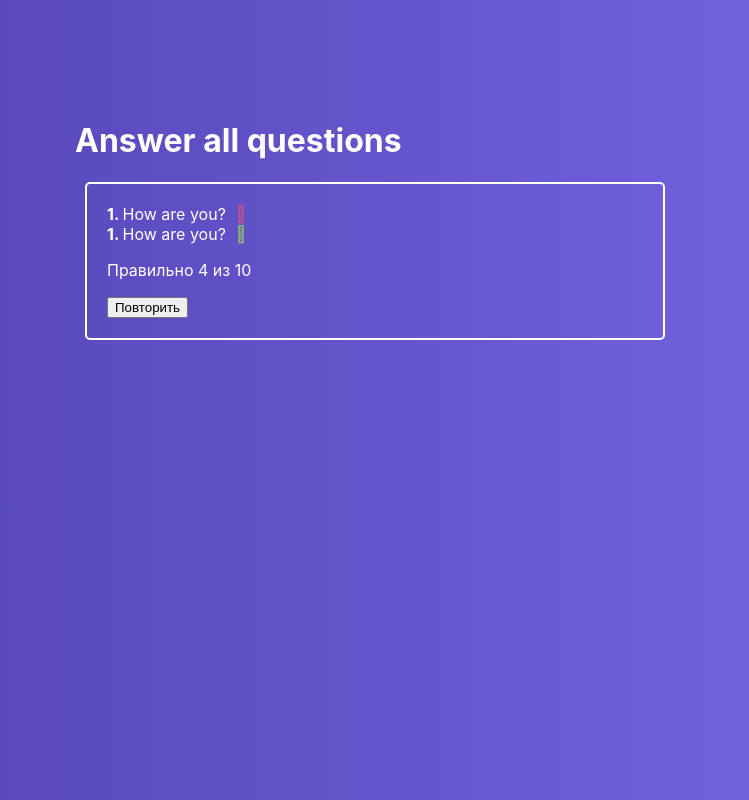
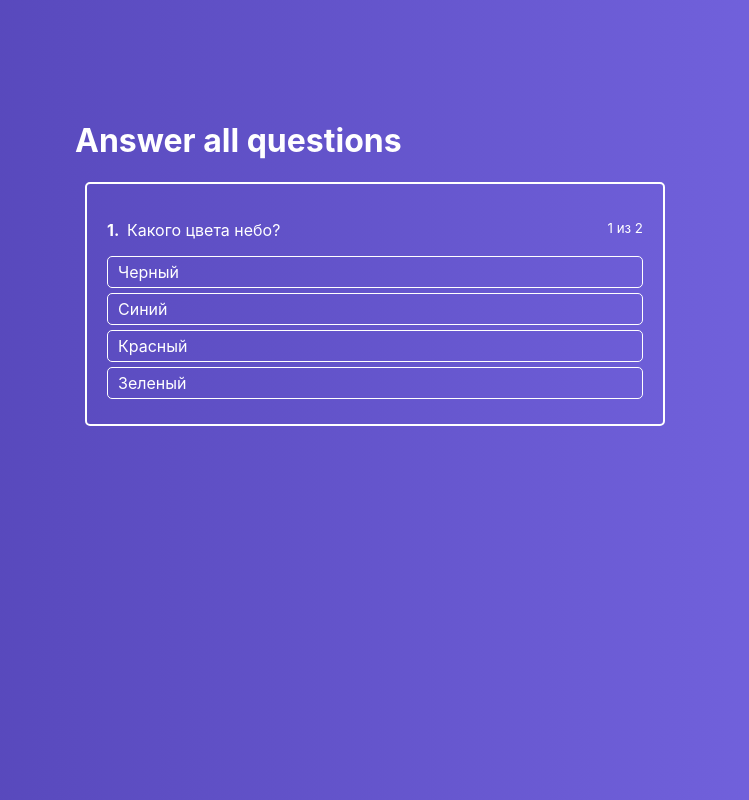
Before and after one commit to Venul/Learn_react-quiz, a React (Create React App) app: page / in a window 1280 px wide. Shown: the whole page, without its empty margins (265-1014 px from the left). Built offline with nearby package versions, Linux system fonts and the light colour scheme.

Commit message:
6.13: calculate results

```diff
--- a/public/index.html
+++ b/public/index.html
@@ -10,11 +10,12 @@
       content="Web site created using create-react-app"
     />
     <link rel="apple-touch-icon" href="%PUBLIC_URL%/logo192.png" />
-    <link rel="stylesheet" href="https://cdn.jsdelivr.net/npm/@fortawesome/fontawesome-free@5.15.4/css/fontawesome.min.css" crossorigin="anonymous">
+    <!-- <link rel="stylesheet" href="https://cdn.jsdelivr.net/npm/@fortawesome/fontawesome-free@5.15.4/css/fontawesome.min.css" crossorigin="anonymous"> -->
     <!--
       manifest.json provides metadata used when your web app is installed on a
       user's mobile device or desktop. See https://developers.google.com/web/fundamentals/web-app-manifest/
     -->
+    <link rel="stylesheet" href="https://maxcdn.bootstrapcdn.com/font-awesome/4.4.0/css/font-awesome.min.css">
     <link rel="manifest" href="%PUBLIC_URL%/manifest.json" />
     <!--
       Notice the use of %PUBLIC_URL% in the tags above.
--- a/src/components/FinishedQuiz/FinishedQuiz.jsx
+++ b/src/components/FinishedQuiz/FinishedQuiz.jsx
@@ -2,25 +2,37 @@ import React from 'react'
 import classes from './FinishedQuiz.module.css'
 
 const FinishedQuiz = props => {
+  const successCount = Object.keys(props.results).reduce((total,key) => {
+    if (props.results[key] === 'success') {
+      total++
+    }
+
+    return total
+  }, 0)
+
   return (
     <div className={classes.FinishedQuiz}>
       <ul>
-        <li>
-          <strong>1. </strong>
-          How are you?
-          <i className={'fa fa-times ' + classes.error}></i>
-        </li>
-        <li>
-          <strong>1. </strong>
-          How are you?
-          <i className={'fa fa-check ' + classes.success}></i>
-        </li>
+        {props.quiz.map((quizItem, index) => {
+          const cls = [
+            'fa',
+            props.results[quizItem.id] === 'error' ? 'fa-times' : 'fa-check',
+            classes[props.results[quizItem.id]]
+          ]
+          return (
+            <li key={index}>
+              <strong>{index + 1}</strong>. &nbsp;
+              {quizItem.question}
+              <i className={cls.join(' ')}></i>
+            </li>
+          )
+        })}
       </ul>
 
-      <p>Правильно 4 из 10</p>
+      <p>Правильно {successCount} из {props.quiz.length}</p>
 
       <div>
-        <button>
+        <button onClick={props.onRetry}>
           Повторить
         </button>
       </div>
--- a/src/containers/Quiz/Quiz.jsx
+++ b/src/containers/Quiz/Quiz.jsx
@@ -5,7 +5,8 @@ import FinishedQuiz from '../../components/FinishedQuiz/FinishedQuiz'
 
 class Quiz extends Component {
   state = {
-    isFinished: true,
+    results: {}, //{[id]: success/error}
+    isFinished: false,
     activeQuestion: 0,
     answerState: null,
     quiz: [
@@ -34,6 +35,15 @@ class Quiz extends Component {
     ]
   }
 
+  onRetryHandler = () => {
+    this.setState({
+      results: {},
+      isFinished: false,
+      activeQuestion: 0,
+      answerState: null,
+    })
+  }
+
   onAnswerClickHandler = answerId => {
     if (this.state.answerState) {
       const value = Object.values(this.state.answerState)[0]
@@ -43,10 +53,16 @@ class Quiz extends Component {
     }
 
     const question = this.state.quiz[this.state.activeQuestion]
+    const results = this.state.results
 
     if (question.rightAnswerId === answerId) {
+      debugger
+      if (!results[question.id]) {
+          results[question.id] = 'success'
+        }
       this.setState({
-        answerState: {[answerId]: 'success'}
+        answerState: {[answerId]: 'success'},
+        results
       })
 
       const timeout = window.setTimeout(() => {
@@ -63,8 +79,10 @@ class Quiz extends Component {
         window.clearTimeout(timeout)
       },1000)
     }  else {
+      results[question.id] = 'error'
       this.setState({
-        answerState: {[answerId]: 'error'}
+        answerState: {[answerId]: 'error'},
+        results //results: results
       })
     }
   }
@@ -81,7 +99,11 @@ class Quiz extends Component {
 
           {
             this.state.isFinished
-            ? <FinishedQuiz />
+            ? <FinishedQuiz
+                results = {this.state.results}
+                quiz = {this.state.quiz}
+                onRetry = {this.onRetryHandler}
+              />
             : <ActiveQuiz
                 answers={this.state.quiz[this.state.activeQuestion].answers}
                 question={this.state.quiz[this.state.activeQuestion].question}
```
Lines whose indentation alone changed are shown as unchanged.
